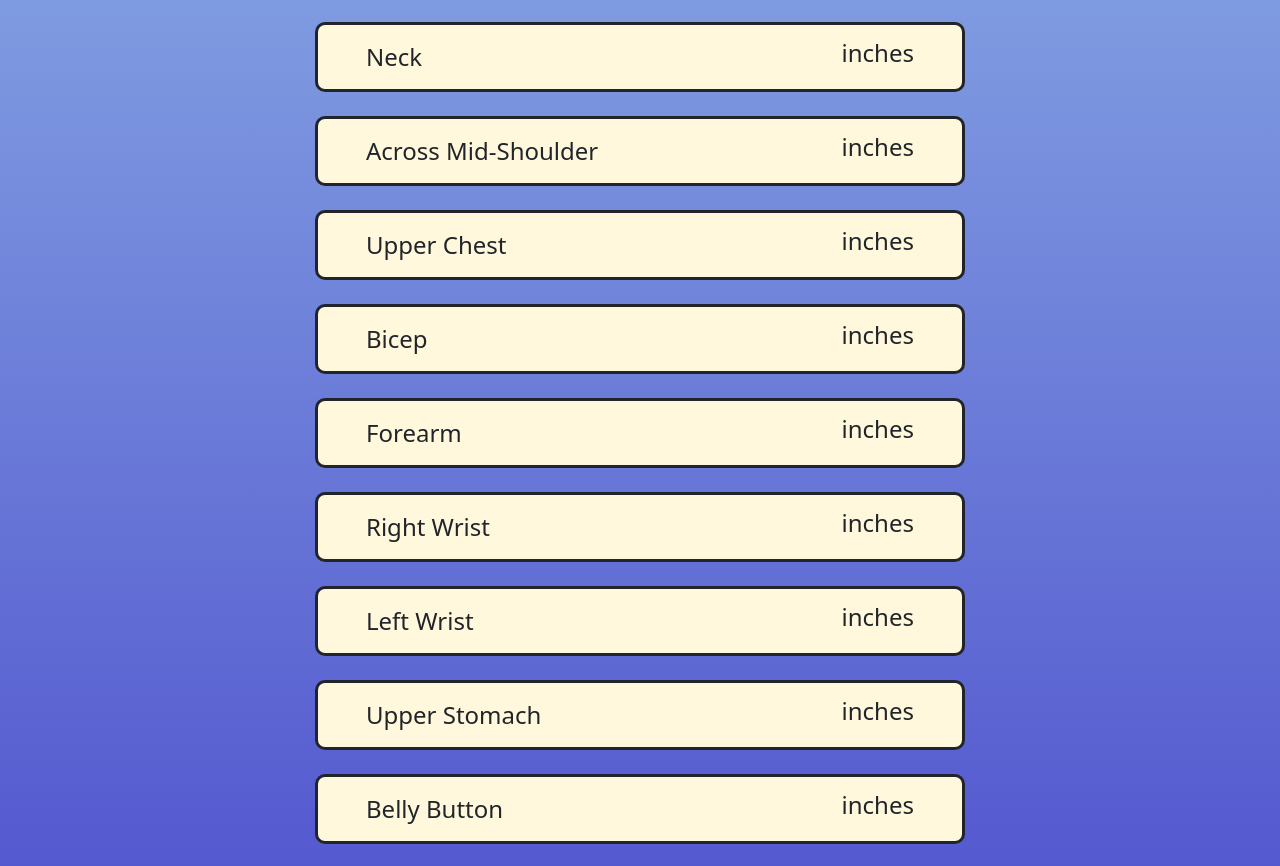
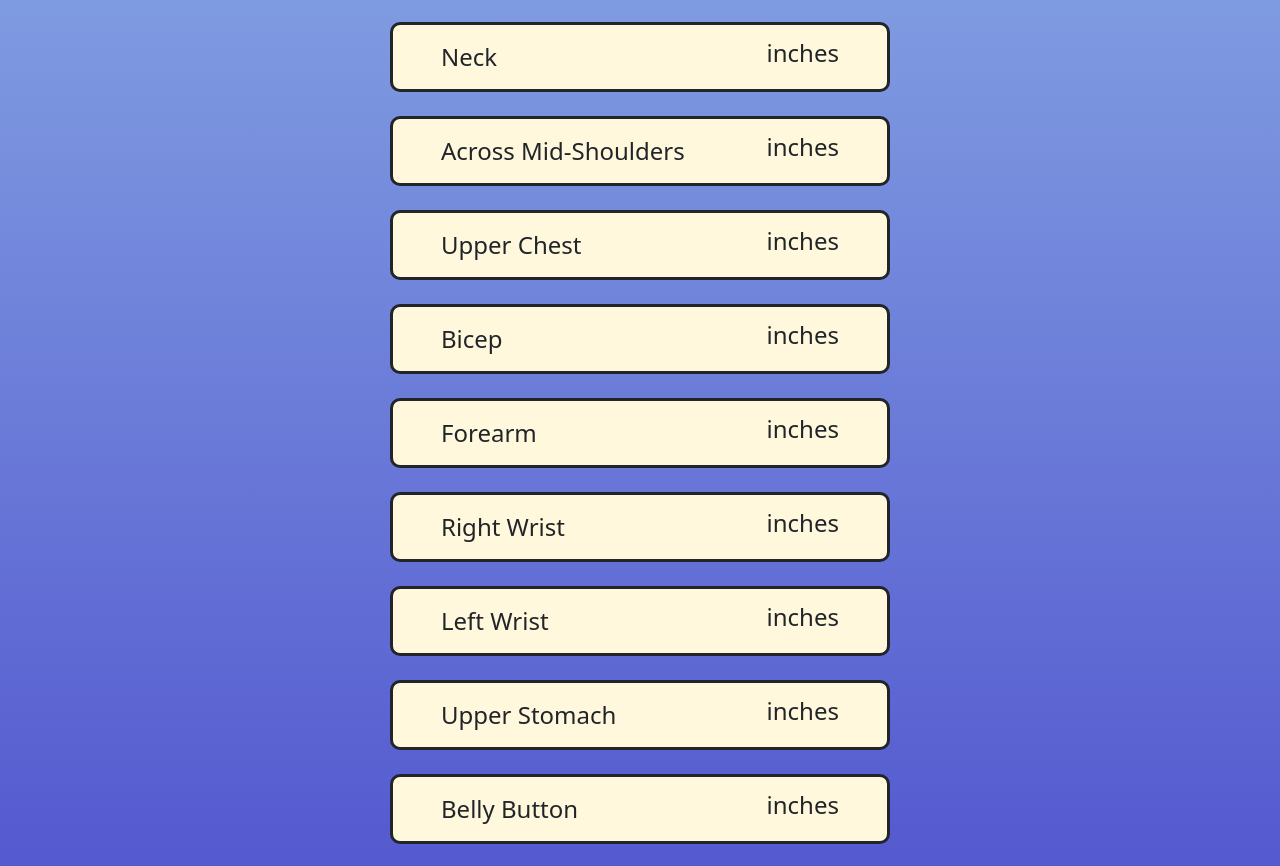
Before and after one commit to SilverPrius/Fitness-Tracker-Frontend, a React (Create React App) app: page /1 in a window 1280 px wide. Shown: the part 1020-1886 px from the top of the page. Built offline with nearby package versions, Linux system fonts and the light colour scheme; no server answers.

Commit message:
Shortened result width size

```diff
--- a/src/App.css
+++ b/src/App.css
@@ -105,7 +105,7 @@ button {
   border-style: solid;
   border-radius: 10px;
   height: 70px;
-  width: 650px;
+  width: 500px;
   align-items: center;
   background-color: cornsilk;
   padding: 0 3rem 0 3rem
--- a/src/components/Measurement.js
+++ b/src/components/Measurement.js
@@ -29,7 +29,7 @@ export default function Measurement() {
                 <h4 className="result">Body Fat <h4>{measurement.bodyFat} %</h4></h4>
                 <h4 className="result">BMI <h4>{measurement.bmi}</h4></h4>
                 <h4 className="result">Neck <h4>{measurement.neck} inches</h4></h4>
-                <h4 className="result">Across Mid-Shoulder <h4>{measurement.acrossMidShoulder} inches</h4></h4>
+                <h4 className="result">Across Mid-Shoulders <h4>{measurement.acrossMidShoulder} inches</h4></h4>
                 <h4 className="result">Upper Chest <h4>{measurement.upperChest} inches</h4></h4>
                 <h4 className="result">Bicep <h4>{measurement.bicep} inches</h4></h4>
                 <h4 className="result">Forearm <h4>{measurement.forearm} inches</h4></h4>
```
Also changed, not shown: 1 other file (tests, documents, lock files or other folders).
